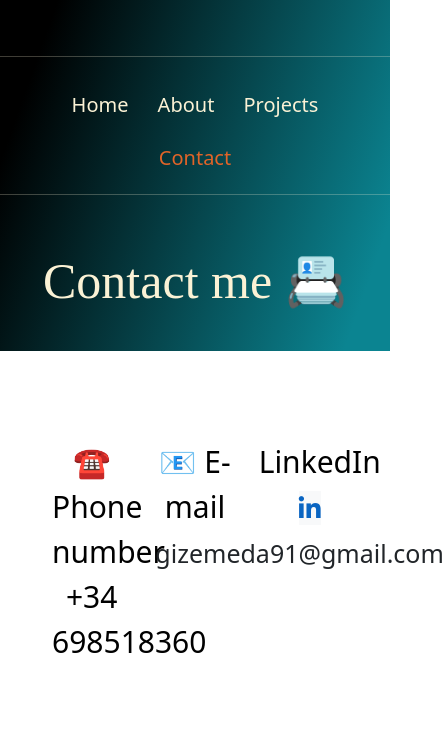
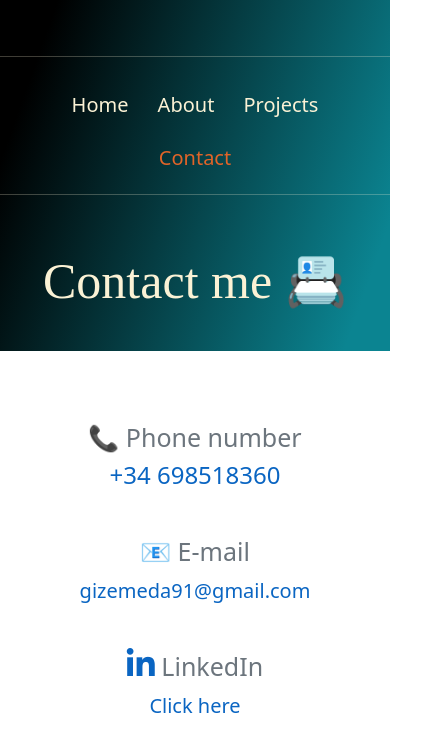
Before and after one commit to gedavarol/portfolio-project, a plain HTML site: page contact.html in a window 390 px wide. Shown: the whole page, 444 px wide, since content can reach past the window. Drawn offline with nearby package versions, Linux system fonts and the light colour scheme; a web font is replaced by a local one.

Commit message:
Updated contact page

```diff
--- a/contact.html
+++ b/contact.html
@@ -66,34 +66,35 @@
       </nav>
       <h1 class="hero mb-5">Contact me 📇</h1>
     </div>
+
     <div class="contact-info">
-      <div class="container">
-        <div class="row">
-          <div class="col-4">
-            <div>☎️ Phone number</div>
-            <div>+34 698518360</div>
+      <div class="contact-info-inner">
+        <div class="text-muted">📞 Phone number</div>
+        <div class="phone-number">+34 698518360</div>
       </div>
-          <div class="col-4">
-            <div>📧 E-mail</div>
+
+      <div class="contact-info-inner">
+        <div class="text-muted">📧 E-mail</div>
         <a
           href="mailto:gizemeda91@gmail.com"
           title="email address"
           target="_blank"
-              class="text-dark"
+          class="info-link"
           >gizemeda91@gmail.com</a
         >
       </div>
-          <div class="col-4">
-            <div>LinkedIn</div>
+
+      <div class="contact-info-inner">
+        <div class="text-muted">
+          <i class="fab fa-linkedin-in"></i> LinkedIn
+        </div>
         <a
           href="https://www.linkedin.com/in/gizem-eda-varol-77011753/"
           target="_blank"
-              class="linkedin bg-light"
+          class="info-link"
           title="Linkedin profile of Gizem Eda Varol"
-              ><i class="fab fa-linkedin-in"></i
-            ></a>
-          </div>
-        </div>
+          >Click here</a
+        >
       </div>
     </div>
   </body>
--- a/styles/portfolio.css
+++ b/styles/portfolio.css
@@ -35,9 +35,18 @@ h3 {
   line-height: 1.5;
 }
 
-.project-link {
+.info-link,
+.phone-number {
   font-size: 24px;
-  color: blue;
+  color: var(--linkedin-color);
+}
+
+.info-link:hover {
+  text-decoration: underline;
+}
+.fa-linkedin-in {
+  color: var(--linkedin-color);
+  font-size: 32px;
 }
 h4 {
   font-size: 34px;
@@ -127,24 +136,16 @@ nav li a:hover {
   line-height: 2;
 }
 .contact-info {
+  display: block;
+  margin: 0;
   font-size: 30px;
   color: black;
   text-align: center;
-  padding: 40px;
 }
-.phone-number {
-  margin: 60px 40px;
-}
-.email {
-  text-align: center;
-  margin: 60px 40px;
+.contact-info-inner {
+  padding: 30px;
 }
 
-.linkedin {
-  text-align: right;
-  margin: 60px 40px;
-  color: var(--linkedin-color);
-}
 .github {
   color: black;
 }
@@ -176,7 +177,7 @@ footer .social-links a {
   }
   h3,
   strong,
-  .project-link {
+  .info-link {
     font-size: 20px;
     text-align: center;
     line-height: 1.5;
@@ -252,8 +253,13 @@ footer .social-links a {
     padding: 0 20px 0 20px;
     margin: 8px;
   }
+
   .contact-info {
-    text-align: center;
+    font-size: 25px;
+  }
+
+  .contact-info-inner {
+    padding: 20px;
   }
   footer {
     margin: 0;
```
Also changed, not shown: about.html (+2 -10 lines), index.html (+3 -10 lines), projects.html (+3 -10 lines). Lines whose indentation alone changed are shown as unchanged.
